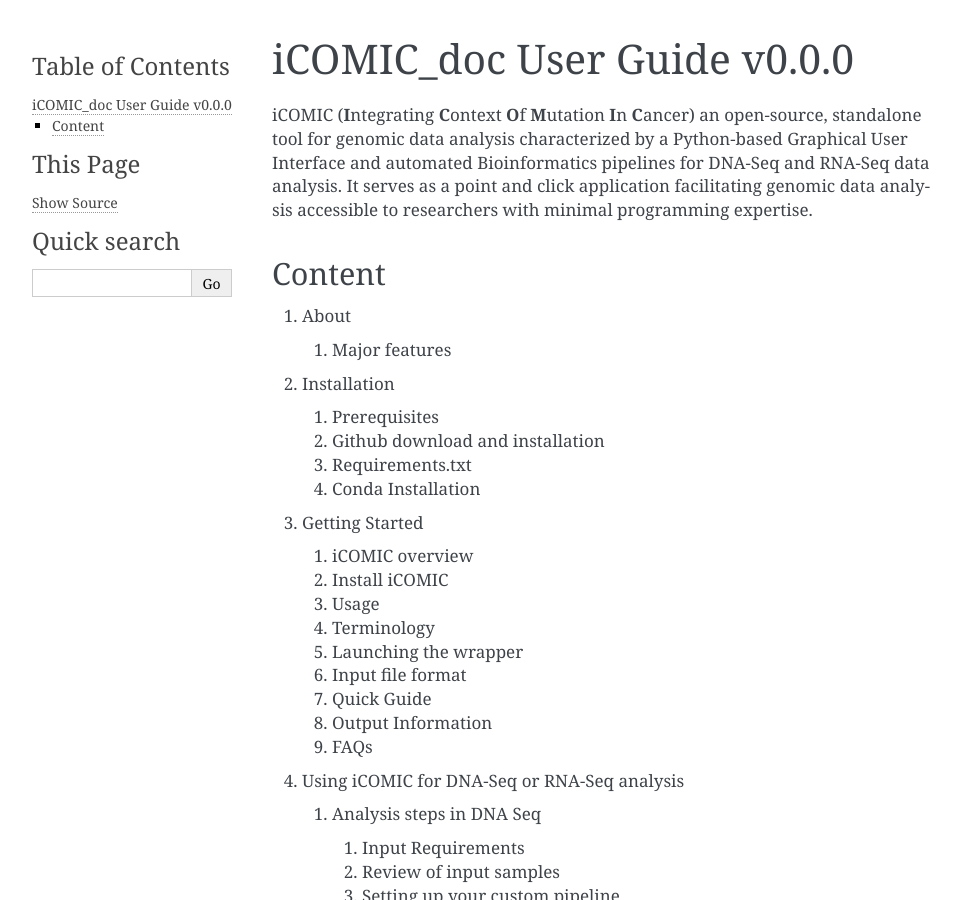
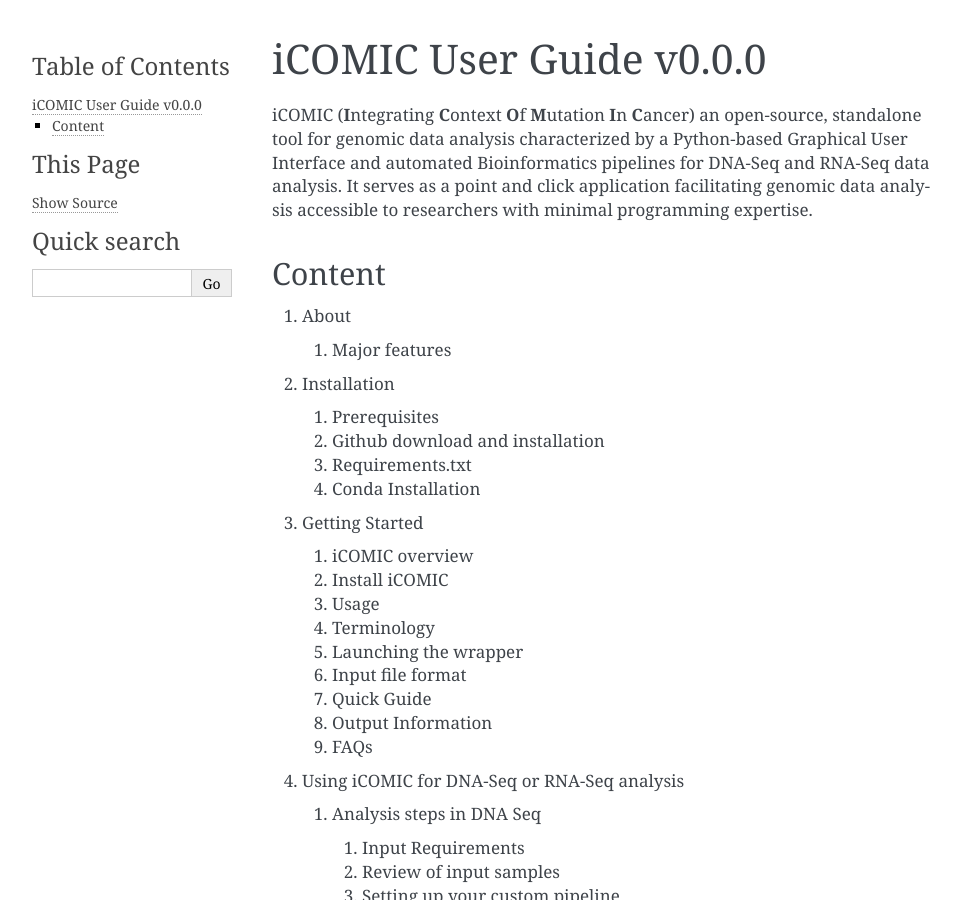
Before and after one commit to anjanaanilkumar1289/iCOMIC_doc, a Sphinx documentation site: the page built from docs/user-guide.md, in a window 1280 px wide and 900 px high. Shown: the whole window, without its empty margins (148-1109 px from the left). Built offline with Sphinx 7.4.7, drawn with Linux system fonts in a browser that asks for light colours.

Commit message:
Update user-guide.md

```diff
--- a/docs/user-guide.md
+++ b/docs/user-guide.md
@@ -1,4 +1,4 @@
-# iCOMIC_doc User Guide v0.0.0
+# iCOMIC User Guide v0.0.0
 
 
 iCOMIC (**I**ntegrating **C**ontext **O**f **M**utation **I**n **C**ancer) an open-source, standalone tool for genomic data analysis characterized by a Python-based Graphical User Interface and automated Bioinformatics pipelines for DNA-Seq and RNA-Seq data analysis. It serves as a point and click application facilitating genomic data analysis accessible to researchers with minimal programming expertise.
```
